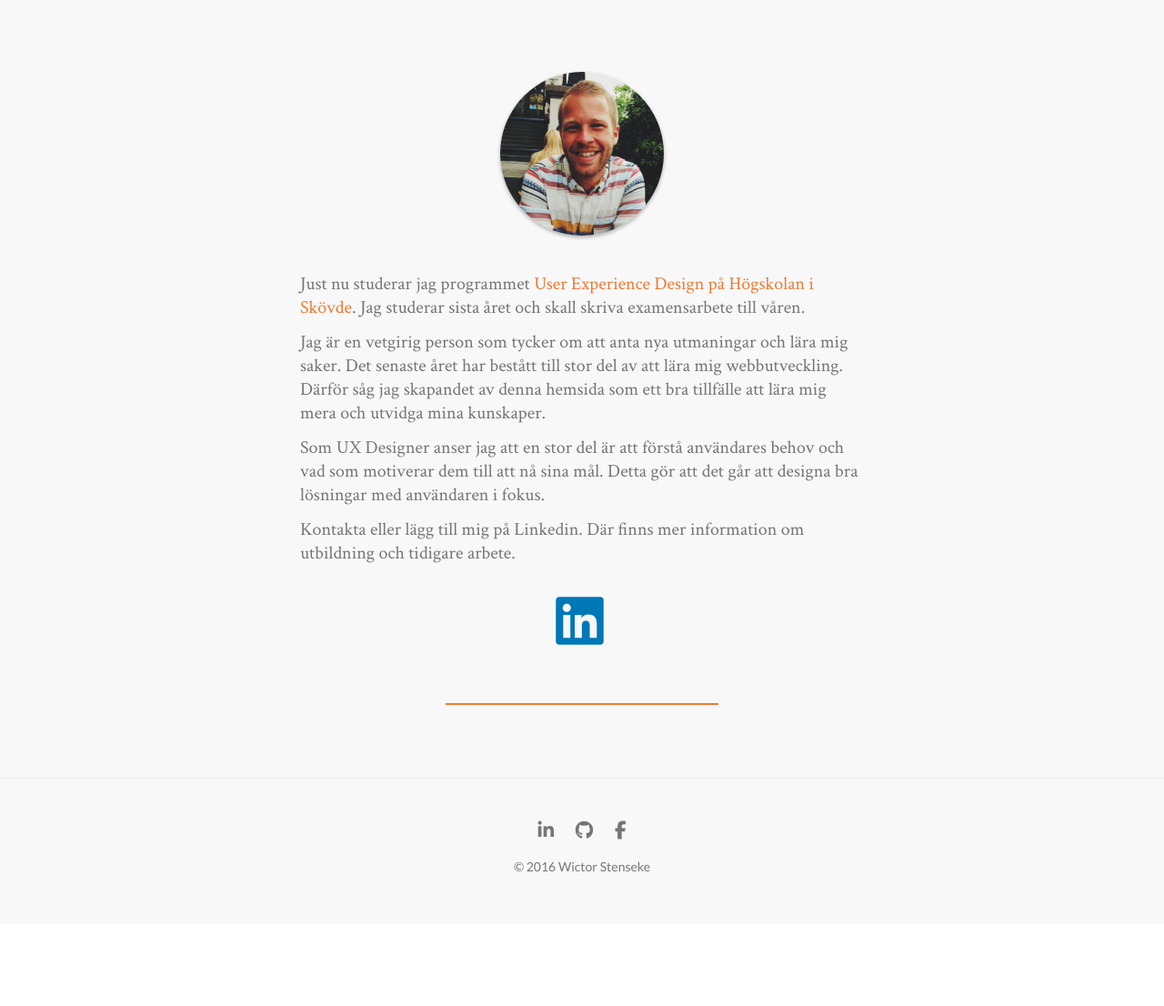
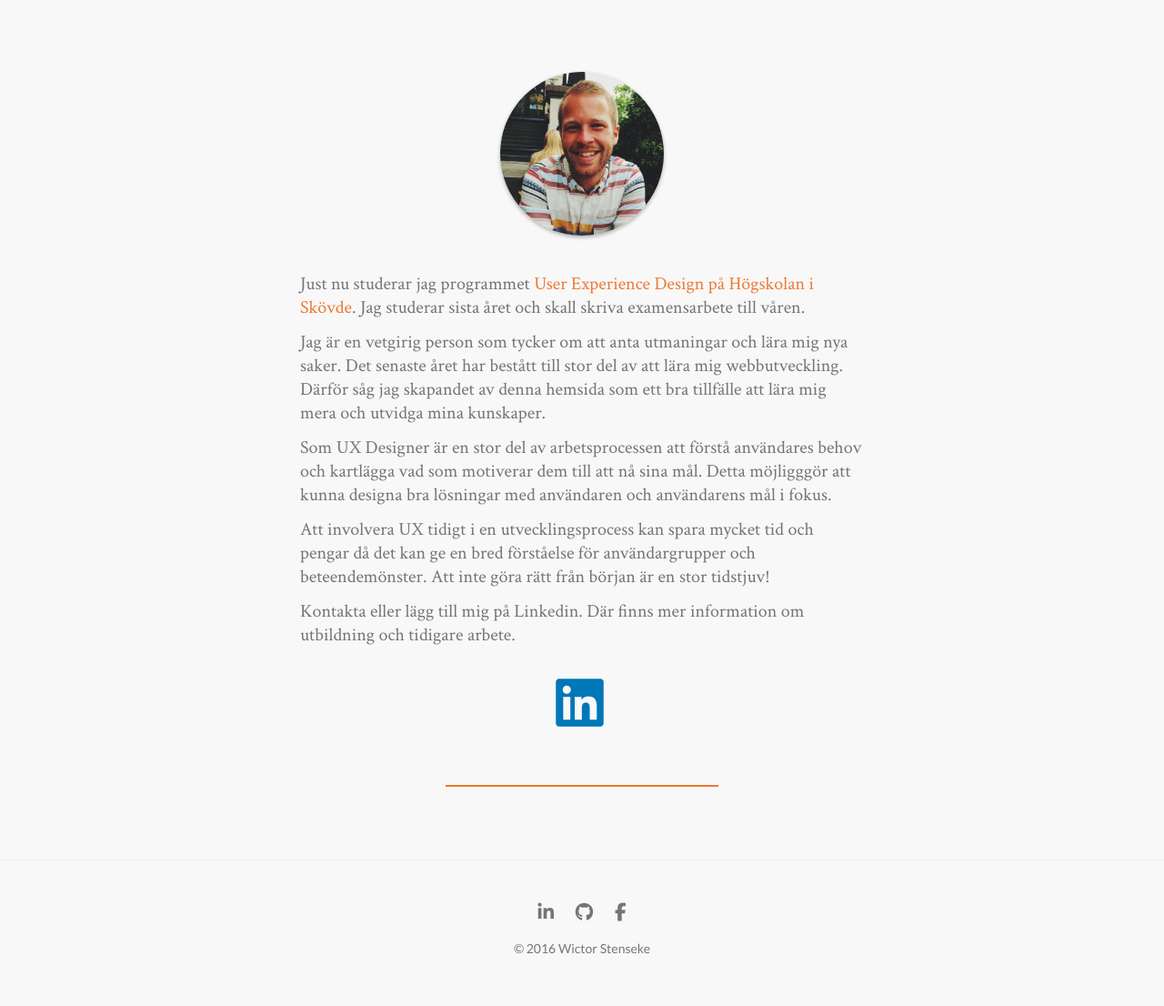
Before and after one commit to wictorstenseke/my-portfolio, a PHP site: page / in a window 1280 px wide. Shown: the part 2147-3253 px from the top of the page at 91% size. Before the commit the page ends 3106 px from the top, so only its background shows below. Run offline with PHP 8.4, Linux system fonts and the light colour scheme; some libraries are stand-ins or nearby versions.

Commit message:
added favicons

```diff
--- a/includes/head.php
+++ b/includes/head.php
@@ -1,9 +1,18 @@
 <meta charset="UTF-8">
 <meta name="viewport" content="width=device-width, initial-scale=1">
+
 <meta property="og:url" content="http://www.wictorstenseke.se" />
 <meta property="og:title" content="UX Designer | Wictor Stenseke" />
 <meta property="og:description" content="UX Designer | Min portfolio över projekt jag skapat eller deltagit inom. Välkommen att kontakta mig via Linkedin eller Facebook!" />
 <meta property="og:image:url" content="http://www.wictorstenseke.se/img/fb-share.png" />
 <meta property="og:locale" content="sv_SE" />
+
+<link rel="apple-touch-icon" sizes="180x180" href="/apple-touch-icon.png">
+<link rel="icon" type="image/png" href="/favicon-32x32.png" sizes="32x32">
+<link rel="icon" type="image/png" href="/favicon-16x16.png" sizes="16x16">
+<link rel="manifest" href="/manifest.json">
+<link rel="mask-icon" href="/safari-pinned-tab.svg" color="#5bbad5">
+<meta name="theme-color" content="#ffffff">
+
 <link rel="stylesheet" href="css/main.css">
 <script src="https://use.fontawesome.com/5cafce8111.js"></script>
--- a/includes/include-index.php
+++ b/includes/include-index.php
@@ -91,8 +91,9 @@
   <div class="about-wrapper">
     <img class="avatar" src="img/avatar.png">
     <p class="biography">Just nu studerar jag programmet <a href="http://www.his.se/Utbildning/Hitta-utbildning/vara-program/IT-User-Experience-Design/" class="link-inline" target="_blank">User Experience Design på Högskolan i Skövde</a>. Jag studerar sista året och skall skriva examensarbete till våren. </p>
-    <p class="biography">Jag är en vetgirig person som tycker om att anta nya utmaningar och lära mig saker. Det senaste året har bestått till stor del av att lära mig webbutveckling. Därför såg jag skapandet av denna hemsida som ett bra tillfälle att lära mig mera och utvidga mina kunskaper.</p>
-    <p class="biography">Som UX Designer anser jag att en stor del är att förstå användares behov och vad som motiverar dem till att nå sina mål. Detta gör att det går att designa bra lösningar med användaren i fokus.</p>
+    <p class="biography">Jag är en vetgirig person som tycker om att anta utmaningar och lära mig nya saker. Det senaste året har bestått till stor del av att lära mig webbutveckling. Därför såg jag skapandet av denna hemsida som ett bra tillfälle att lära mig mera och utvidga mina kunskaper.</p>
+    <p class="biography">Som UX Designer är en stor del av arbetsprocessen att förstå användares behov och kartlägga vad som motiverar dem till att nå sina mål. Detta möjligggör att kunna designa bra lösningar med användaren och användarens mål i fokus.</p>
+    <p class="biography">Att involvera UX tidigt i en utvecklingsprocess kan spara mycket tid och pengar då det kan ge en bred förståelse för användargrupper och beteendemönster. Att inte göra rätt från början är en stor tidstjuv!</p>
     <p class="biography">Kontakta eller lägg till mig på Linkedin. Där finns mer information om utbildning och tidigare arbete.</p>
     <div class="social-icons">
       <a class="social-icon linkedin" href="https://se.linkedin.com/in/wictorstenseke" target="_blank">
```
Also changed, not shown: public_html/browserconfig.xml (added, +9 -0 lines), favicon.png (added), favicon2.png (added), public_html/android-chrome-192x192.png (added), public_html/android-chrome-512x512.png (added), public_html/apple-touch-icon.png (added), public_html/favicon-16x16.png (added), public_html/favicon-32x32.png (added), public_html/favicon.ico (added), public_html/manifest.json (added), public_html/mstile-150x150.png (added), public_html/safari-pinned-tab.svg (added).
